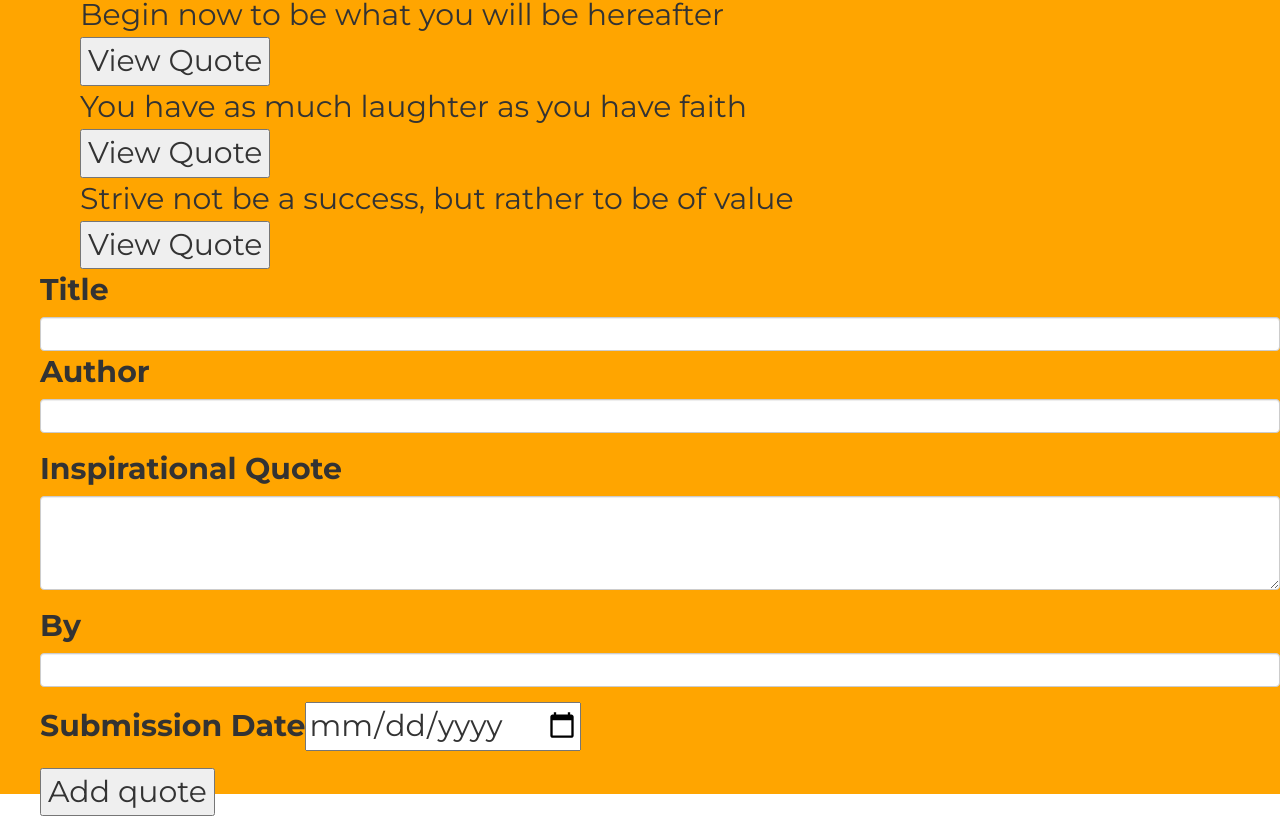
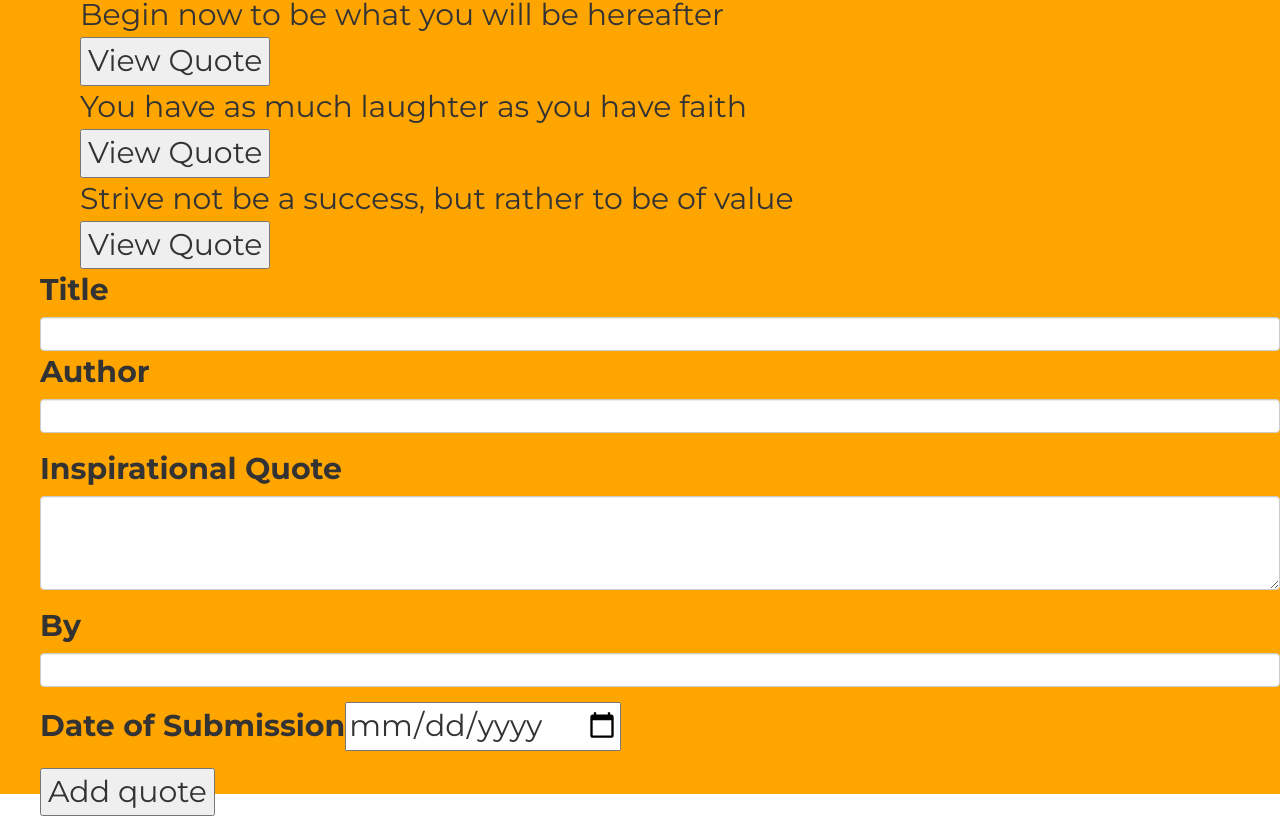
Before and after one commit to KingVulkan/Quotes-Ip, an Angular app: page / in a window 1280 px wide. Shown: the part 231-1047 px from the top of the page. Built offline with nearby package versions, Linux system fonts and the light colour scheme.

Commit message:
changes content in quoteform

```diff
--- a/src/app/quote-form/quote-form.component.html
+++ b/src/app/quote-form/quote-form.component.html
@@ -26,7 +26,7 @@
             <input type="text" required class="form-control" id="submitter" [(ngModel)]="newQuote.submitter" name="submitter">
           </div>
           <div class="form-group">
-              <label for="complete Date">Submission Date</label>
+              <label for="complete Date">Date of Submission</label>
               <input type='date' id="complete" required>
 
           </div>
```
